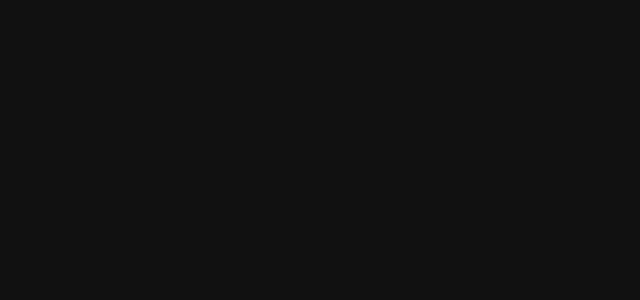
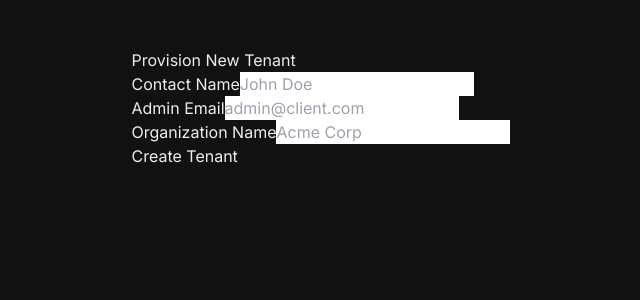
Before and after one commit to jeetsingh008/tenant-flow, an Angular app: page /add-tenant in a window 1280 px wide. Before the commit this address led to /. Shown: the top 300 px of the page, without its empty margins (319-959 px from the left). Built offline with nearby package versions, Linux system fonts and the light colour scheme.

Commit message:
Setup basic form for new tenant registration

```diff
--- a/src/app/app.routes.ts
+++ b/src/app/app.routes.ts
@@ -2,8 +2,11 @@
 
 import { Dashboard } from './components/dashboard/dashboard';
 import { TenantDetail } from './components/tenant-detail/tenant-detail';
+import { AddTenant } from './components/add-tenant/add-tenant';
 
 export const routes: Routes = [
   { path: '', component: Dashboard },
-  { path: 'tenant/:id', component: TenantDetail }
+  { path: 'tenant/:id', component: TenantDetail },
+    { path: 'dashboard', component: Dashboard },
+  { path: 'add-tenant', component: AddTenant}
 ];
--- a/src/app/components/add-tenant/add-tenant.html
+++ b/src/app/components/add-tenant/add-tenant.html
@@ -1 +1,45 @@
-<p>add-tenant works!</p>
+<div class="form-container">
+  <h2>Provision New Tenant</h2>
+
+  <!-- Use the standard Angular submit handler to trigger our component logic -->
+  <form [formRoot]="tenantForm">
+
+    <div class="input-group">
+      <label>Contact Name</label>
+      <!-- [formField] binds directly to the specific field in the form tree -->
+      <input type="text" [formField]="tenantForm.name" placeholder="John Doe" />
+
+      <!-- Read validation state directly from the field signal -->
+      @if (tenantForm.name().invalid() && tenantForm.name().touched()) {
+        @for (error of tenantForm.name().errors(); track error.kind) {
+          <span class="error">{{ error.message }}</span>
+        }
+      }
+    </div>
+
+    <div class="input-group">
+      <label>Admin Email</label>
+      <input type="email" [formField]="tenantForm.email" placeholder="admin@client.com" />
+
+      @if (tenantForm.email().invalid() && tenantForm.email().touched()) {
+        @for (error of tenantForm.email().errors(); track error.kind) {
+          <span class="error">{{ error.message }}</span>
+        }
+      }
+    </div>
+
+    <div class="input-group">
+      <label>Organization Name</label>
+      <input type="text" [formField]="tenantForm.companyName" placeholder="Acme Corp" />
+
+      @if (tenantForm.companyName().invalid() && tenantForm.companyName().touched()) {
+        @for (error of tenantForm.companyName().errors(); track error.kind) {
+          <span class="error">{{ error.message }}</span>
+        }
+      }
+    </div>
+
+    <!-- Disable button if the entire form tree is invalid -->
+    <button type="submit" [disabled]="tenantForm().invalid()">Create Tenant</button>
+  </form>
+</div>
--- a/src/app/components/add-tenant/add-tenant.ts
+++ b/src/app/components/add-tenant/add-tenant.ts
@@ -1,11 +1,11 @@
 import { Component, inject, signal } from '@angular/core';
-import { email, form, FormField, minLength, required } from '@angular/forms/signals';
+import { email, form, FormField, FormRoot, minLength, required } from '@angular/forms/signals'; // 👈 Make sure to import FormRoot here
 import { TenantService } from '../../../services/tenant';
 import { Router } from '@angular/router';
 
 @Component({
   selector: 'app-add-tenant',
-  imports: [FormField],
+  imports: [FormField, FormRoot],
   templateUrl: './add-tenant.html',
   styleUrl: './add-tenant.css',
 })
@@ -17,9 +17,11 @@
     name: '',
     email: '',
     companyName: ''
-  })
+  });
 
-  tenantForm = form(this.tenantModel, (schema) => {
+  tenantForm = form(
+    this.tenantModel,
+    (schema) => {
       required(schema.name, {message: "Name is required."}),
       minLength(schema.name, 3, {message: 'Name must be at least 3 characters.'}),
 
@@ -27,10 +29,10 @@
       email(schema.email, {message: 'Please enter a valid Email.' }),
 
       required(schema.companyName, {message: 'Organisation Name is required.'})
-  })
-
-
-  onSubmit() {
+    },
+    {
+      submission: {
+        action: async () => {
           const formValue = this.tenantModel();
 
           this.tenantService.tenants.update(current => [
@@ -43,5 +45,10 @@
             },
             ...current
           ]);
+
+          this.router.navigate(['/dashboard']);
         }
       }
+    }
+  );
+}
--- a/src/app/components/dashboard/dashboard.html
+++ b/src/app/components/dashboard/dashboard.html
@@ -1,5 +1,6 @@
 <div class="w-full max-w-[1000px]">
   <header class="flex justify-between items-center mb-8 pb-6 border-b border-[#333333]">
+
     <h2 class="text-2xl font-semibold m-0 text-[#ededed]">White-Label Tenant Management</h2>
     <input
       type="text"
```
Lines whose indentation alone changed are shown as unchanged.
